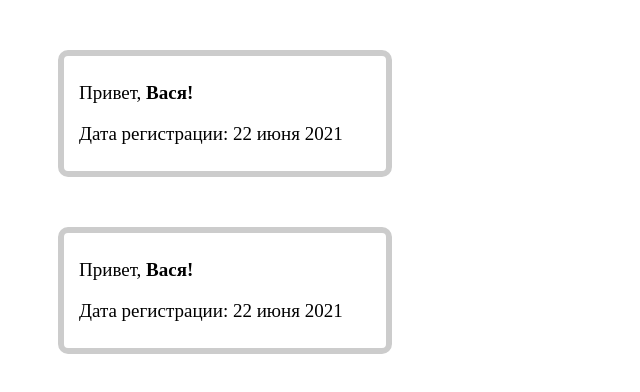
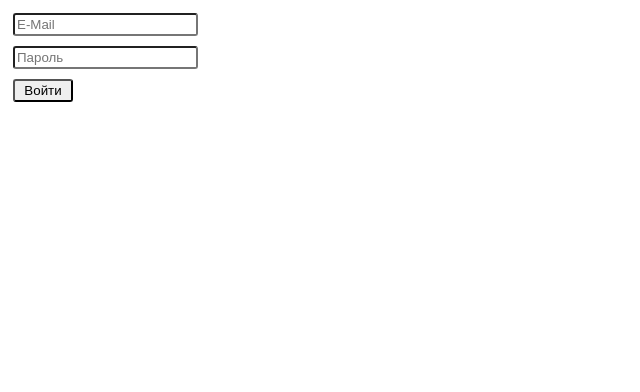
Before and after one commit to BRAUZER06/home-work-1, a React (Create React App) app: page / in a window 1280 px wide. Shown: the top 392 px of the page, without its empty margins (0-640 px from the left). Built offline with nearby package versions, Linux system fonts and the light colour scheme.

Commit message:
сделал урок #2

```diff
--- a/src/tutorial-1/App.js
+++ b/src/tutorial-1/App.js
@@ -5,9 +5,20 @@
 
 function App() {
 
+
+
+
+
   return <div>
    <ProfileOne name="Вася Пупкин" registredAt={new Date(2021, 5, 22)} />
    <ProfileTwo name="Вася Пупкин" registredAt={new Date(2021, 5, 22)} />
+  <button onClick={say} >Кликни по мне </button>
+
+
+
+
+
+
   </div>;
 }
 
--- /dev/null
+++ b/src/tutorial-2/App.js
@@ -0,0 +1,22 @@
+import React from "react";
+
+import Authorization from './Avto'
+
+
+
+
+function App(){
+  return(
+
+    <div>
+
+     <Authorization/>
+
+    </div>
+
+
+  )
+}
+
+
+export default App
--- /dev/null
+++ b/src/tutorial-2/Avto.jsx
@@ -0,0 +1,41 @@
+import React from "react";
+import "./style.css";
+
+function Authorization() {
+
+  let email= "";
+  let password= "";
+
+  function onChange (event, name ){
+    if( name === 'password'){
+      password = event.target.value
+    } else email = event.target.value
+
+  }
+
+function handleSubmit (event){
+  event.preventDefault();
+
+  console.log(email, password);
+
+    if( email === ""|| password===""){
+      alert('ты не ввел значение')
+    }
+
+}
+  return (
+    <div className="container">
+
+
+      <form onSubmit={handleSubmit}  action="">
+        <input onChange={(e)=>{onChange(e,"email")}} placeholder="E-Mail" type="text" />
+        <input onChange={(e)=>{onChange(e,"password")}} placeholder="Пароль" type="password" />
+        <button type="submit">Войти</button>
+      </form>
+
+
+    </div>
+  );
+}
+
+ export default Authorization;
--- /dev/null
+++ b/src/tutorial-2/style.css
@@ -0,0 +1,13 @@
+.container>form{
+  display: inline-flex;
+  flex-direction: column;
+}
+.container>form> input, button{
+  margin: 5px;
+  border-radius: 3px;
+  padding: 2px;
+}
+.container>form> button{
+  width: 60px;
+
+}
```
Also changed, not shown: src/index.js (+56 -1 lines).
